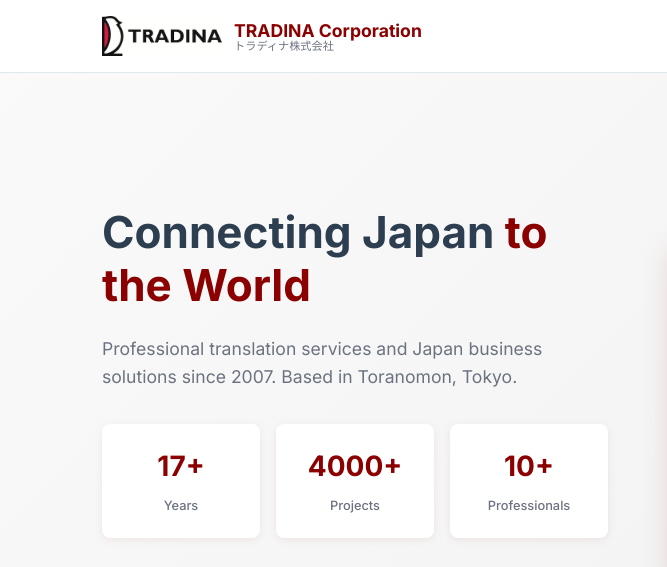
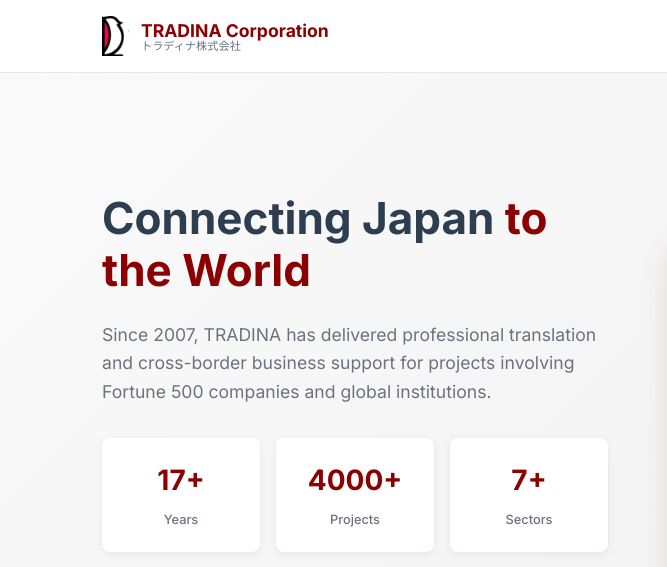
Before and after one commit to naokinagai/tradina.com, a plain HTML site: page index.html in a window 1280 px wide. Shown: the top 567 px of the page, 0-667 px from the left. Drawn offline with Linux system fonts and the light colour scheme.

Commit message:
Update hero subtitle and logo, change stats to sectors - Updated hero subtitle to highlight Fortune 500 and global institution experience - Enhanced Japanese translation with professional business tone - Changed third statistic from 10+ Professionals to 7+ Sectors - Updated logo to use optimized tradinalogo_l.png (narrower dimensions, smaller file size) - Applied logo changes to both navigation and footer sections

```diff
--- a/index.html
+++ b/index.html
@@ -21,7 +21,7 @@
     <nav class="navbar">
         <div class="nav-container">
             <div class="nav-logo">
-                <img src="tradinalogo.png" alt="TRADINA Corporation Logo" class="logo-image">
+                <img src="tradinalogo_l.png" alt="TRADINA Corporation Logo" class="logo-image">
                 <div class="logo-text">
                     <h2>TRADINA Corporation</h2>
                     <span class="logo-subtitle">トラディナ株式会社</span>
@@ -63,8 +63,8 @@
                     <h1 class="hero-title">
                         <span data-en="Connecting Japan" data-jp="日本と世界を">Connecting Japan</span><span class="hero-highlight" data-en=" to the World" data-jp="つなぐ">to the World</span>
                     </h1>
-                    <p class="hero-subtitle" data-en="Professional translation services and Japan business solutions since 2007. Based in Toranomon, Tokyo." data-jp="2007年の創業以来、東京・虎ノ門を拠点に、プロフェッショナルな翻訳サービスと日本ビジネスサポートをご提供しています。">
-                        Professional translation services and Japan business solutions since 2007. Based in Toranomon, Tokyo.
+                    <p class="hero-subtitle" data-en="Since 2007, TRADINA has delivered professional translation and cross-border business support for projects involving Fortune 500 companies and global institutions." data-jp="2007年の創業以来、TRADINAはフォーチュン500企業や世界的機関のプロジェクトに携わり、プロフェッショナルな翻訳サービスと国際ビジネスサポートを提供してまいりました。">
+                        Since 2007, TRADINA has delivered professional translation and cross-border business support for projects involving Fortune 500 companies and global institutions.
                     </p>
                     <div class="hero-stats">
                         <div class="stat">
@@ -76,8 +76,8 @@
                             <div class="stat-label" data-en="Projects" data-jp="プロジェクト">Projects</div>
                         </div>
                         <div class="stat">
-                            <div class="stat-number">10+</div>
-                            <div class="stat-label" data-en="Professionals" data-jp="専門家">Professionals</div>
+                            <div class="stat-number">7+</div>
+                            <div class="stat-label" data-en="Sectors" data-jp="業界">Sectors</div>
                         </div>
                     </div>
                     <div class="hero-buttons">
@@ -124,7 +124,7 @@
     <section id="services" class="services">
         <div class="container">
             <div class="section-header">
-                <h2 class="section-title" data-en="Our Services" data-jp="サービスのご案内">Our Services</h2>
+                <h2 class="section-title" data-en="Our Services" data-jp="サービスのご案内">Our Services</h2><br/>
                 <p class="section-subtitle" data-en="Professional translation and business solutions tailored for Japanese market" data-jp="日本市場に特化したプロフェッショナルな翻訳・ビジネスソリューション">Professional translation and business solutions tailored for Japanese market</p>
             </div>
 
@@ -165,7 +165,7 @@
                 <div class="contact-info">
                     <h2 class="section-title" data-en="Get in Touch" data-jp="お問い合わせ">Get in Touch</h2>
                     <p class="contact-description">
-                        <span data-en="Ready to work with Japan's leading translation professionals?" data-jp="日本を代表する翻訳のプロフェッショナルとの協働はいかがですか？">Ready to work with Japan's leading translation professionals?</span>
+                        <span data-en="Ready to work with Japan's leading translation professionals?" data-jp="日本を代表する翻訳プロフェッショナルとの協働はいかがですか？">Ready to work with Japan's leading translation professionals?</span>
                         <span data-en="Contact us for a consultation." data-jp="まずはお気軽にご相談ください。">Contact us for a consultation.</span>
                     </p>
 
@@ -173,7 +173,7 @@
                         <div class="contact-item">
                             <i class="fas fa-map-marker-alt"></i>
                             <div>
-                                <h4 data-en="Location" data-jp="所在地">Location</h4>
+                                <h4 data-en="Location" data-jp="所在地">Location</h4><br/>
                                 <p data-en="Toranomon, Tokyo, Japan" data-jp="東京都港区虎ノ門">Toranomon, Tokyo, Japan</p>
                             </div>
                         </div>
@@ -189,7 +189,7 @@
                         <div class="contact-item">
                             <i class="fas fa-globe"></i>
                             <div>
-                                <h4 data-en="Global Service" data-jp="グローバルサービス">Global Service</h4>
+                                <h4 data-en="Global Service" data-jp="グローバルサービス">Global Service</h4><br/>
                                 <p data-en="Available worldwide" data-jp="世界中で利用可能">Available worldwide</p>
                             </div>
                         </div>
@@ -231,7 +231,7 @@
         <div class="container">
             <div class="footer-content">
                 <div class="footer-logo">
-                    <img src="tradinalogo.png" alt="TRADINA Corporation Logo" class="footer-logo-img" onerror="this.style.display='none'">
+                    <img src="tradinalogo_l.png" alt="TRADINA Corporation Logo" class="footer-logo-img" onerror="this.style.display='none'">
                     <div class="footer-text">
                         <h3>TRADINA Corporation</h3>
                         <p class="footer-tagline" data-en="Connecting Japan to the World since 2007" data-jp="2007年より、日本と世界をつなぐ架け橋として">Connecting Japan to the World since 2007</p>
@@ -260,7 +260,7 @@
             </div>
 
             <div class="footer-bottom">
-                <p>&copy; 2025 TRADINA Corporation. <span data-en="All rights reserved." data-jp="すべての権利を保有します。">All rights reserved.</span></p>
+                <p>&copy; 2025 TRADINA Corporation. <span data-en="All rights reserved." data-jp="All rights reserved.">All rights reserved.</span></p>
             </div>
         </div>
     </footer>
```
Also changed, not shown: tradinalogo_l.png (added).
